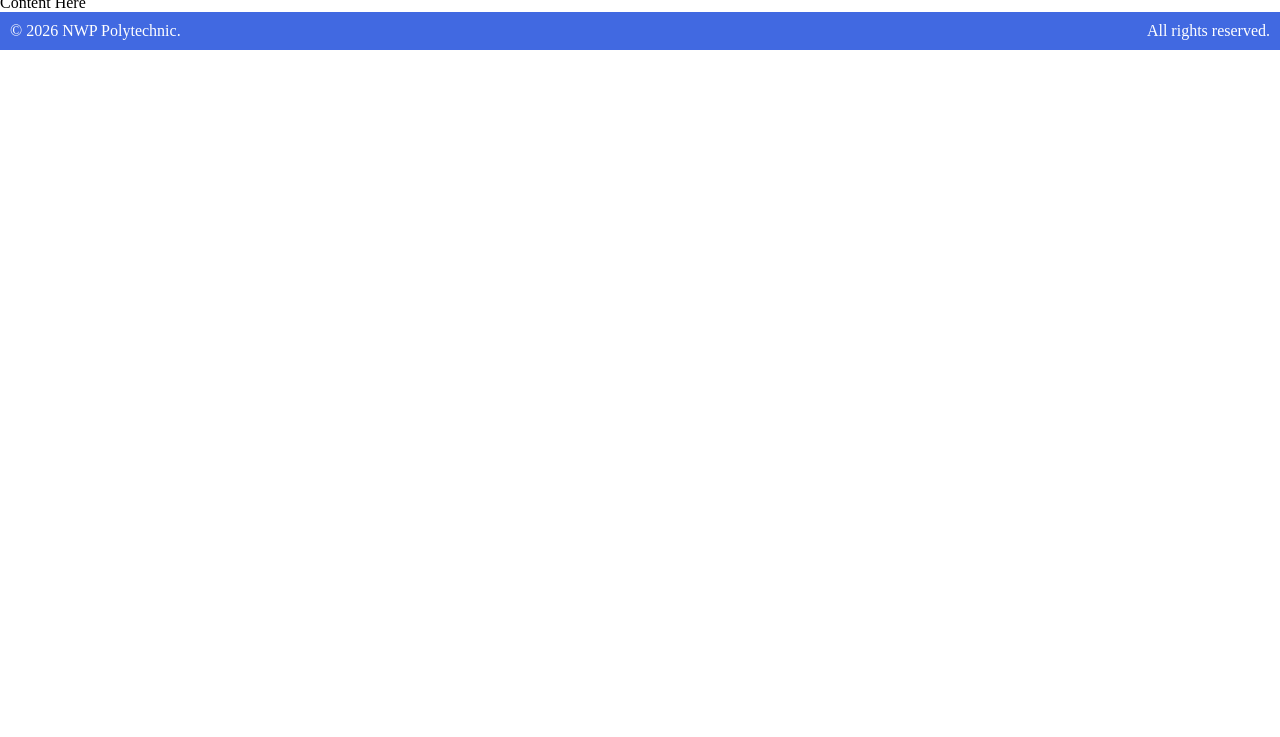
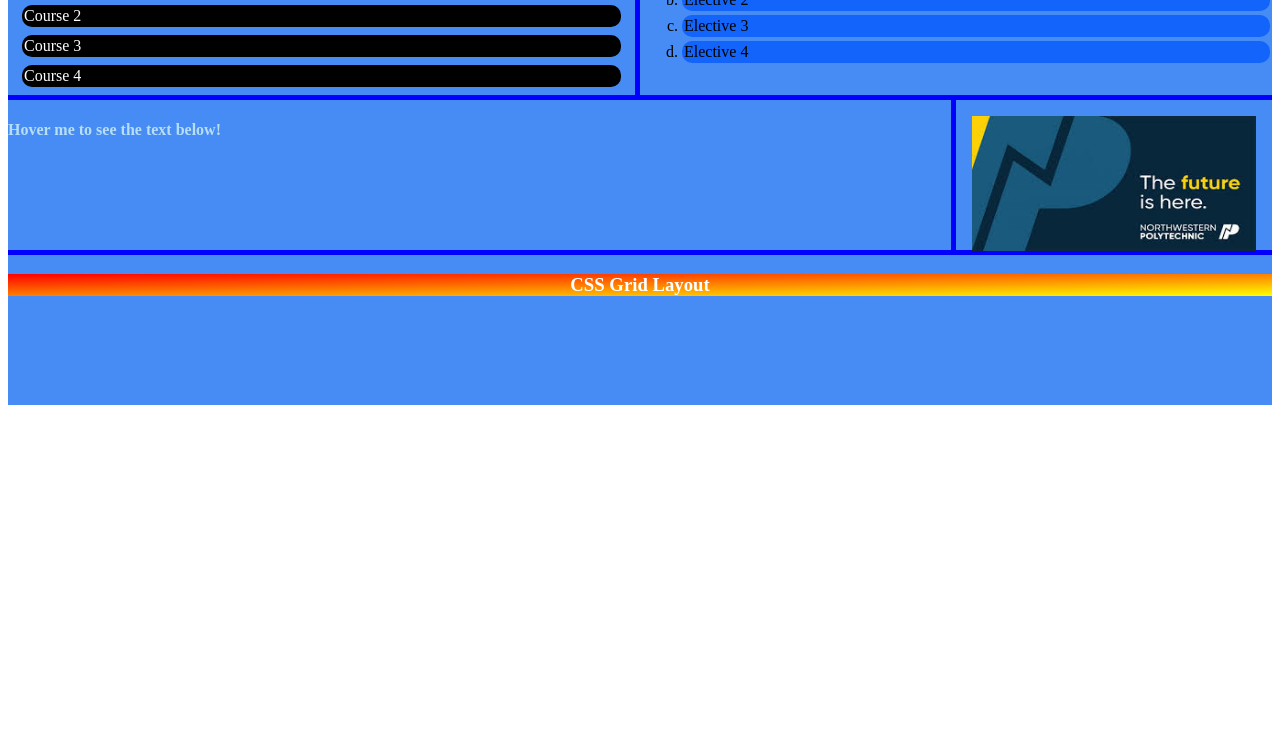
Before and after one commit to elphindacity/cs3990w26_Boyson, a plain HTML site: page index.html in a window 1280 px wide. Shown: the part 63-800 px from the top of the page. Drawn offline with Linux system fonts and the light colour scheme.

Commit message:
Add files via upload

```diff
--- a/index.html
+++ b/index.html
@@ -9,25 +9,40 @@
 
 
 <body>
-    <!-- HEADER -->
-    <header class="header-container">
-        <h1>Midterm Header</h1>
-    </header>
 
-    <!-- CONTENT 1 -->
-    <div>
-        <p>Content Here</p>
+    <div class="grid-container">
+        <div class="top1">
+            <ul>
+                <li>Course 1</li>
+                <li>Course 2</li>
+                <li>Course 3</li>
+                <li>Course 4</li>
+            </ul>
+        </div>
+        <div class="top2">
+            <ol type="a">
+                <li>Elective 1<span style="color: white;"> 1 year</span></li>
+                <li>Elective 2<span style="color: red;"> 2 year</span></li>
+                <li>Elective 3<span style="color: yellow;"> 3 year</span></li>
+                <li>Elective 4<span style="color: yellow;"> 3 year</span></li>
+            </ol>
+        </div>
+        <div class="main">
+            <h4>Hover me to see the text below!</h4>
+            <p> Lorem ipsum dolor sit amet, consectetuer adipiscing elit.
+                Maecenas porttitor congue massa. Fusce posuere, magna sed
+                pulvinar ultricies, purus lectus malesuada libero, sit amet
+                commodo magna eros quis urna. Nunc viverra imperdiet enim.
+                Fusce est. Vivamus a tellus.
+            </p>
+        </div>
+        <div class="right">
+            <img src="nwp.jpg" alt="NWP image">
+        </div>
+        <div class="footer">
+            <h3>CSS Grid Layout</h3>
+        </div>
     </div>
-
-    <!-- CONTENT 2 -->
-    <div>
-    </div>
-
-    <!-- FOOTER -->
-    <footer class="footer-container">
-        <p class="left">&copy; 2026 NWP Polytechnic.</p>
-        <p class="right"> All rights reserved.</p>
-    </footer>
 
 </body>
 
--- a/style.css
+++ b/style.css
@@ -1,3 +1,126 @@
+.grid-container {
+    display: grid;
+    grid-template-rows: 3;
+    background-color: blue;
+    grid-template-columns: repeat(4, minmax(25%, 25%));
+}
+
+.top1 {
+    background-color: yellow;
+    grid-column: 1 / 3;
+    grid-row: 1/2;
+    margin-bottom: 5px;
+    margin-right: 5px;
+
+    ul {
+        display: grid;
+        grid-template-rows: 4;
+        list-style-type: none;
+        padding: 10px;
+
+        li {
+            background-color: black;
+            color: white;
+            padding: 2px;
+            margin: 4px;
+            border-radius: 10px;
+        }
+
+        li:nth-child(odd):hover {
+            background-color: steelblue;
+            color: black;
+            box-shadow: 5px 5px 0px rgba(10, 34, 250, 0.9);
+        }
+
+        li:nth-child(even):hover {
+            background-color: gainsboro;
+            color: magenta;
+            box-shadow: 5px 5px 0px rgba(49, 51, 65, 0.9);
+        }
+
+
+    }
+}
+
+.top2 {
+    background: green;
+    grid-column: 3 / 5;
+    grid-row: 1/2;
+    margin-bottom: 5px;
+
+    ol {
+        display: grid;
+        grid-template-columns: 4;
+
+         li {
+            background-color: rgb(19, 100, 250);
+            color: black;
+            padding: 2px;
+            margin: 2px;
+            border-radius: 10px;
+         }
+
+         li span {
+            display: none;
+         }
+
+         li:hover span {
+            display: inline;
+         }
+    }
+}
+
+.main {
+    background-color: blue;
+    grid-row: 2 / 3;
+    grid-column: 1 / 4;
+    margin-bottom: 5px;
+    margin-right: 5px;;
+
+    p {
+        display: none;
+        background-color: magenta;
+    }
+
+    h4:hover + p {
+        display: block;
+    }
+}
+
+.right {
+    background-color: red;
+    grid-row: 2 / 3;
+    grid-column: 4 / 5;
+    margin-bottom: 5px;
+
+    img {
+        width: 90%;
+        height: 90%;
+        object-fit: fill;
+        margin: 5%;
+    }
+}
+
+.footer {
+    background-color: purple;
+    grid-row: 3 / 4;
+    grid-column: 1 / 5;
+
+    h3 {
+        color: white;
+        background: linear-gradient(to bottom right, red, yellow);
+        text-align: center;
+    }
+}
+
+.grid-container div {
+    color: rgb(183, 222, 245);
+    background-color: rgb(70, 140, 244);
+    height: 150px;
+}
+
+/*
+
 * {
     margin: 0px;
 }
@@ -37,3 +160,14 @@ a:hover {
     float: right;
     text-align: right;
 }
+
+.navbar {
+  display: flex;             /* Main Row */
+  /* justify-content: space-between;
+}
+
+.nav-links {
+  display: flex;             /* Nested Flexbox */
+  /* gap: 20px;                 /* Space between nested items */
+  /* flex-direction: row;       /* Standard, but can be 'column' */
+/* } */
```
Also changed, not shown: nwp.jpg (added).
